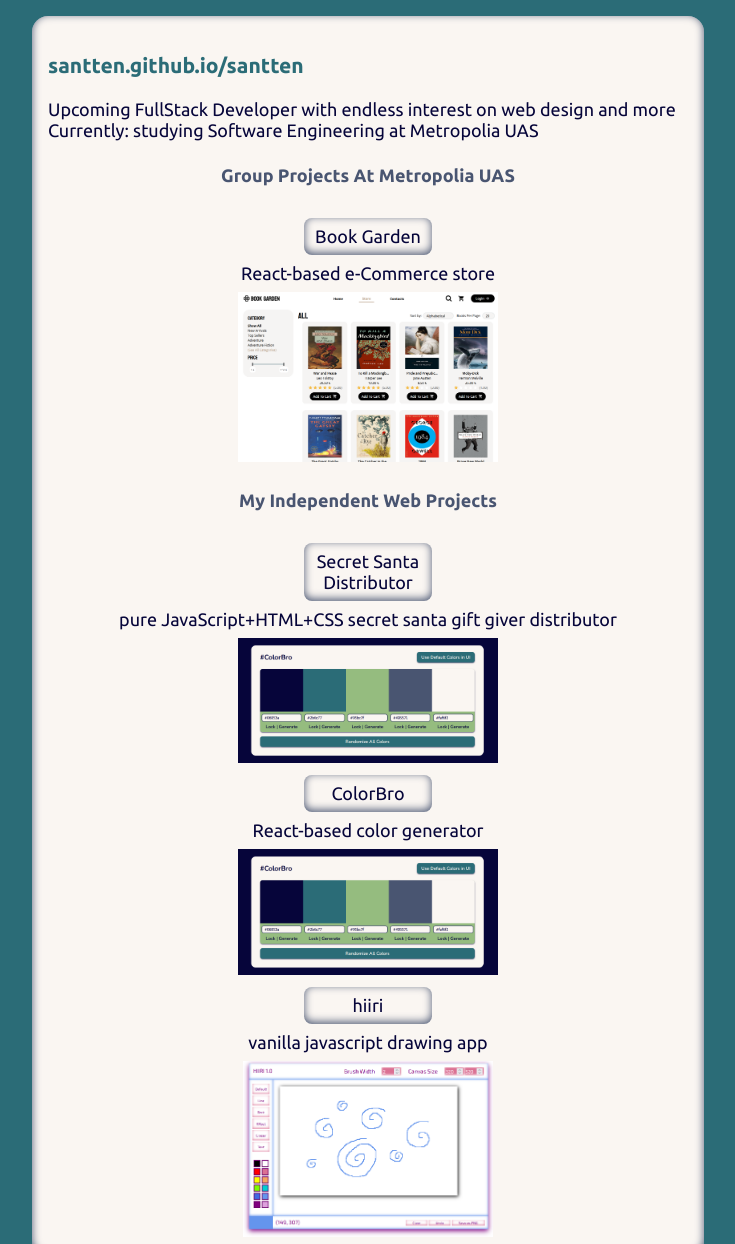
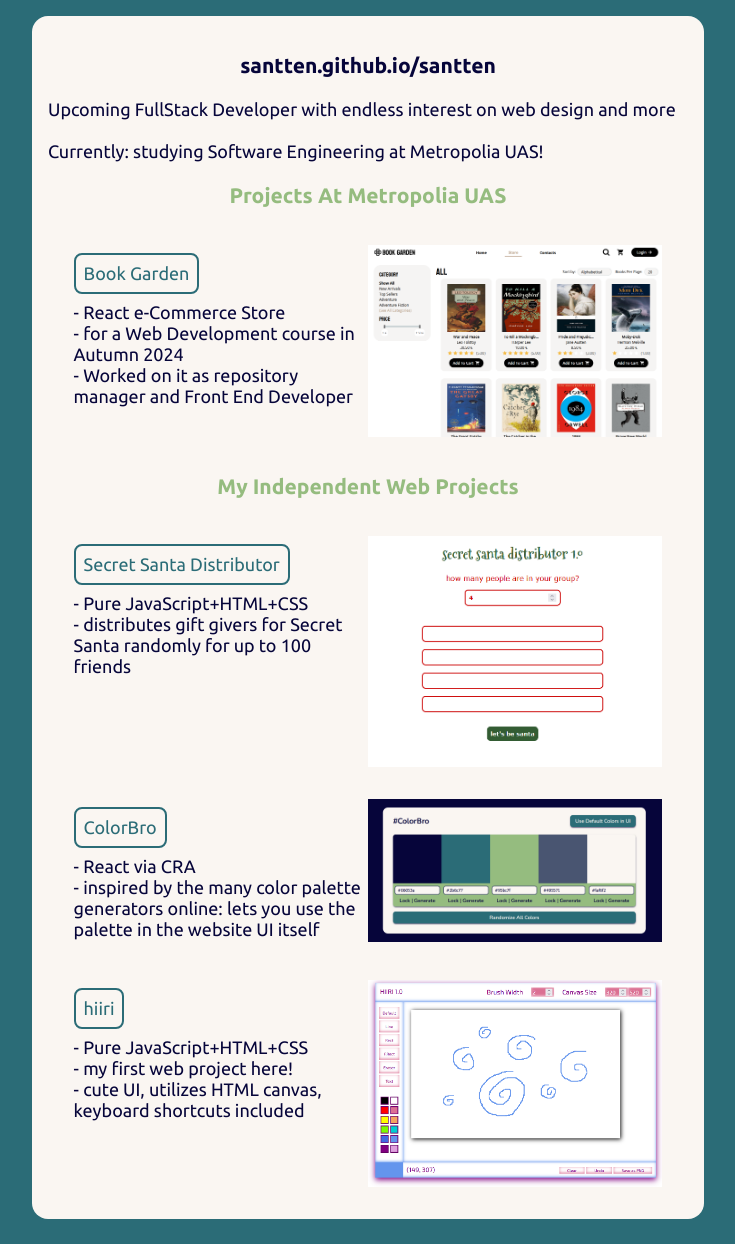
Before and after one commit to santten/santten, a plain HTML site: page index.html in a window 1280 px wide. Shown: the top 1244 px of the page, without its empty margins (272-1007 px from the left). Drawn offline with Linux system fonts and the light colour scheme.

Commit message:
CSS update, made descriptions more informative

```diff
--- a/index.html
+++ b/index.html
@@ -7,21 +7,22 @@
   </head>
   <body>
     <main>
-      <h3>santten.github.io/santten</h3>
+      <h3><a
+          href="https://santten.github.io/santten">santten.github.io/santten</a></h3>
 
       <p>Upcoming FullStack Developer with endless interest on web design and
-        more</p>
+        more
+        <br><br>Currently: studying Software Engineering at Metropolia UAS!</p>
 
-      <p>Currently: studying Software Engineering at Metropolia UAS</p>
-
-      <h4>Group Projects At Metropolia UAS</h4>
+      <h3>Projects At Metropolia UAS</h3>
       <div class="project-wrapper">
         <div class="project-item">
           <div class="project-head">
-            <button>
-              <a href="https://book-garden-be.onrender.com/">Book Garden</a>
-            </button>
-            <p>React-based e-Commerce store</p>
+            <a href="https://book-garden-be.onrender.com/">
+              <button>Book Garden</button></a>
+            <p>- React e-Commerce Store<br>
+              - for a Web Development course in Autumn 2024<br>
+              - Worked on it as repository manager and Front End Developer</p>
           </div>
 
           <img src="images/bookGarden.png">
@@ -30,14 +31,27 @@
       </div>
     </div>
 
-      <h4>My Independent Web Projects</h4>
+    <h3>My Independent Web Projects</h3>
     <div class="project-wrapper">
       <div class="project-item">
         <div class="project-head">
-              <button>
-                <a href="https://santten.github.io/secret-santa-distributor/">Secret Santa Distributor</a>
-              </button>
-              <p>pure JavaScript+HTML+CSS secret santa gift giver distributor</p>
+          <a href="https://santten.github.io/secret-santa-distributor/">
+            <button>Secret Santa Distributor</button></a>
+          <p>- Pure JavaScript+HTML+CSS<br>
+            - distributes gift givers for Secret Santa randomly for up to 100 friends<br>
+          </p>
+        </div>
+
+        <img src="images/secretSantaDistributor.png">
+      </div>
+
+      <div class="project-item">
+        <div class="project-head">
+          <a href="https://santten.github.io/color-bro/">
+            <button>ColorBro</button></a>
+          <p>- React via CRA<br>
+            - inspired by the many color palette generators online: lets you use the palette in the website UI itself
+          </p>
         </div>
 
         <img src="images/colorBro.png">
@@ -45,21 +59,12 @@
 
       <div class="project-item">
         <div class="project-head">
-              <button>
-                <a href="https://santten.github.io/color-bro/">ColorBro</a>
-              </button>
-              <p>React-based color generator</p>
-            </div>
-
-            <img src="images/colorBro.png">
-          </div>
-
-          <div class="project-item">
-            <div class="project-head">
-              <button>
-                <a href="https://santten.github.io/hiiri/">hiiri</a>
-              </button>
-              <p>vanilla javascript drawing app</p>
+          <a href="https://santten.github.io/hiiri/">
+            <button>hiiri</button></a>
+          <p>- Pure JavaScript+HTML+CSS<br>
+            - my first web project here!<br>
+            - cute UI, utilizes HTML canvas, keyboard shortcuts included<br>
+          </p>
         </div>
 
         <img src="images/hiiri.png" width="250px">
--- a/style.css
+++ b/style.css
@@ -6,13 +6,6 @@
     --primary: #2b6c77;
     --secondary: #495571;
     --accent: #95bc7f;
-
-
-    /* secondary */
-    --inset-shadow: inset 0px -2px 8px 0px #495571;
-
-    /* accent: for button hover */
-    --inset-shadow-alt: inset 0px -2px 8px 0px #95bc7f;
 }
 
 body {
@@ -32,19 +25,21 @@ main {
 }
 
 button {
-    box-shadow: var(--inset-shadow);
     background-color: var(--light);
     padding: 0.5rem;
     border-radius: 0.5rem;
     border: none;
-    width: 8rem;
     text-align: center;
     font-size: large;
+    cursor: pointer;
+    border: 2px solid var(--primary);
+    color: var(--primary);
     font-family: "Ubuntu", Verdana, Tahoma, sans-serif;
 }
 
 button:hover {
-    box-shadow: var(--inset-shadow-alt);
+    border-color: var(--accent);
+    color: var(--accent);
 }
 
 a {
@@ -53,11 +48,7 @@ a {
 }
 
 h3 {
-    color: var(--primary);
-}
-
-h4 {
-    color: var(--secondary);
+    color: var(--accent);
     text-align: center;
 }
 
@@ -65,12 +56,20 @@ h4 {
     display: flex;
     flex-direction: column;
     gap: 0.5rem;
-    align-items: center;
+    align-items: left;
     margin: 0.5rem 0;
 }
 
+.project-item {
+    width: 100%;
+    display: grid;
+    grid-template-columns: 1fr 1fr;
+    text-align: left;
+    margin: 1rem 0;
+}
+
 .project-item img {
-    max-width: 260px;
+    width: 100%;
 }
 
 .project-wrapper {
```
Lines whose indentation alone changed are shown as unchanged.
